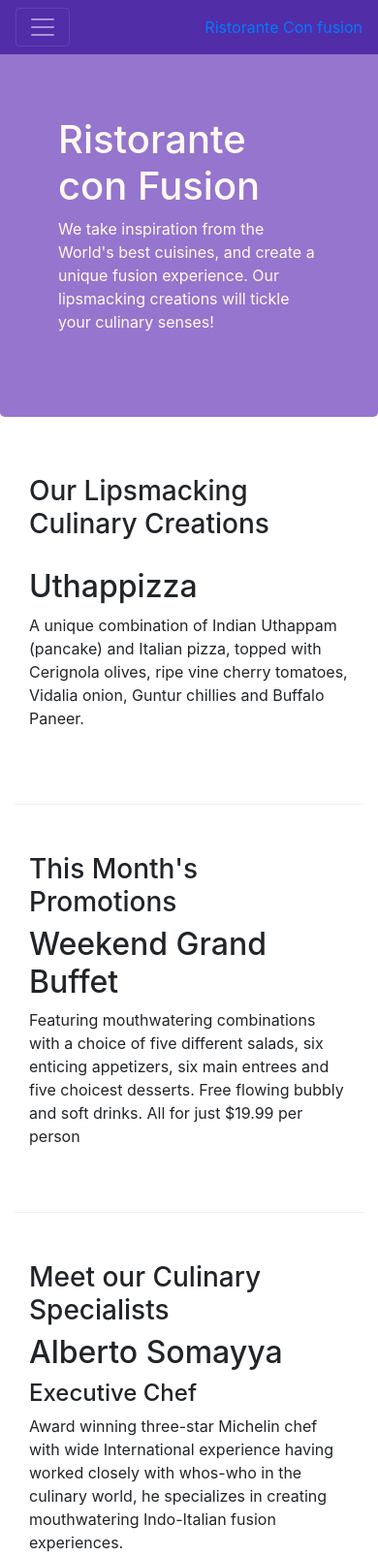
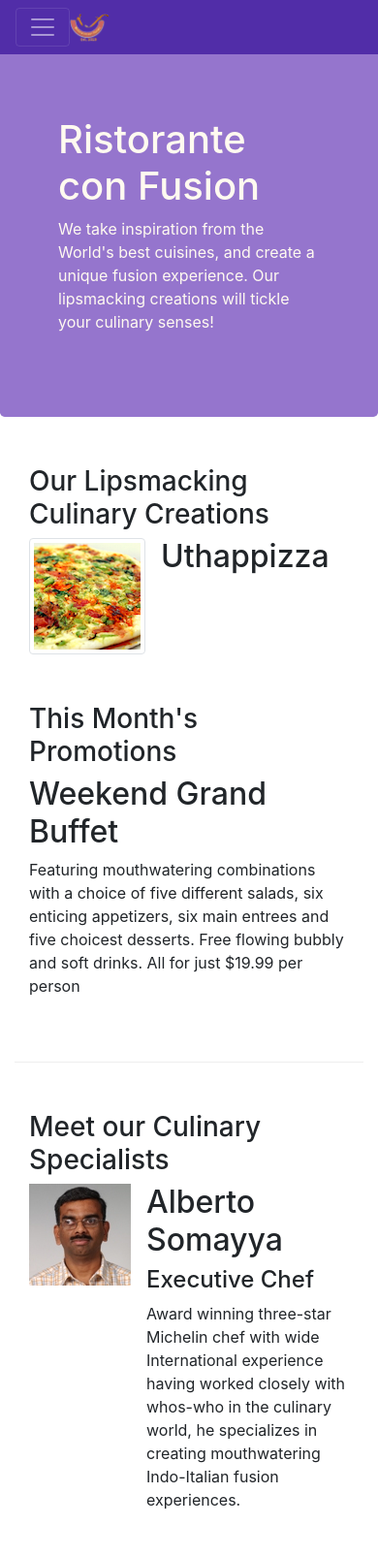
Before and after one commit to folusosamuel/confusion, a website: page index.html in a window 390 px wide. Shown: the top 1606 px of the page at 97% size. Drawn offline with nearby package versions, Linux system fonts and the light colour scheme.

Commit message:
images and media

```diff
--- a/index.html
+++ b/index.html
@@ -22,7 +22,7 @@
             <button class="navbar-toggler" type="button" data-toggle="collapse" data-target="#Navbar">
                 <span class="navbar-toggler-icon"></span>
             </button>
-            <a href="./index.html" class="navbar_brand mr-auuto ">Ristorante Con fusion</a>
+            <a href="./index.html" class="navbar_brand mr-auto "><img src="img/logo.png" height="30" width="41"></a>
             <div class="collapse navbar-collapse" id="Navbar">
                 <ul class="navbar-nav mr-auto">
                     <li class="nav-item active"><a href="" class="nav-link"><span class="fa fa-home"></span> Home</a></li>
@@ -52,9 +52,17 @@
                 <h3>Our Lipsmacking Culinary Creations</h3>
             </div>
             <div class="col col-sm order-sm-last col-md">
-                <h2>Uthappizza</h2>
-                <p>A unique combination of Indian Uthappam (pancake) and Italian pizza, topped with Cerignola olives, ripe vine cherry tomatoes, Vidalia onion, Guntur chillies and Buffalo Paneer.</p>
-            </div>
+                <div class="media">
+                    <img class="d-flex mr-3 img-thumbnail align-self-center"
+                            src="img/uthappizza.png" alt="Uthappizza">
+                    <div class="media-body">
+                        <h2 class="mt-0">Uthappizza</h2>
+                        <p class="d-none d-sm-block">A unique combination of Indian Uthappam (pancake) and
+                            Italian pizza, topped with Cerignola olives, ripe vine
+                            cherry tomatoes, Vidalia onion, Guntur chillies and
+                            Buffalo Paneer.</p>
+                    </div>
+                </div>
         </div>
 
         <div class="row row-content align-items-center">
@@ -72,10 +80,17 @@
                 <h3>Meet our Culinary Specialists</h3>
             </div>
             <div class="col col-sm order-sm-first col-md">
-                <h2>Alberto Somayya</h2>
-                <h4>Executive Chef</h4>
-                <p>Award winning three-star Michelin chef with wide International experience having worked closely with whos-who in the culinary world, he specializes in creating mouthwatering Indo-Italian fusion experiences. </p>
-            </div>
+                <div class="media">
+                    <img  class="d-flex mr-3 img-thumbnail-align-self-center" src="img/alberto.png" alt="alberto">
+                    <div class="media-body">
+                        <h2>Alberto Somayya</h2>
+                        <h4>Executive Chef</h4>
+                        <p>Award winning three-star Michelin chef with wide International experience having worked closely with whos-who in the culinary world, he specializes in creating mouthwatering Indo-Italian fusion experiences. </p>
+
+                    </div>
+
+                </div>
+                </div>
         </div>
 
     </div>
```
Also changed, not shown: aboutus.html (+3 -2 lines), contactus.html (+1 -1 lines), img/alberto.png (added), img/buffet.png (added), img/logo.png (added), img/uthappizza.png (added), 1 other file.
